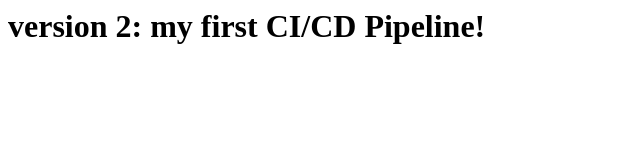
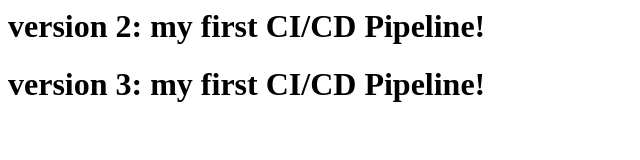
Before and after one commit to SyedMasroorAli/my-app, a plain HTML site: page index.html in a window 1280 px wide. Shown: the whole page, without its empty margins (0-640 px from the left). Drawn offline with Linux system fonts and the light colour scheme.

Commit message:
version 3 update

```diff
--- a/index.html
+++ b/index.html
@@ -1 +1,2 @@
 <h1>version 2: my first CI/CD Pipeline! </h1>
+<h1>version 3: my first CI/CD Pipeline! </h1>
```
